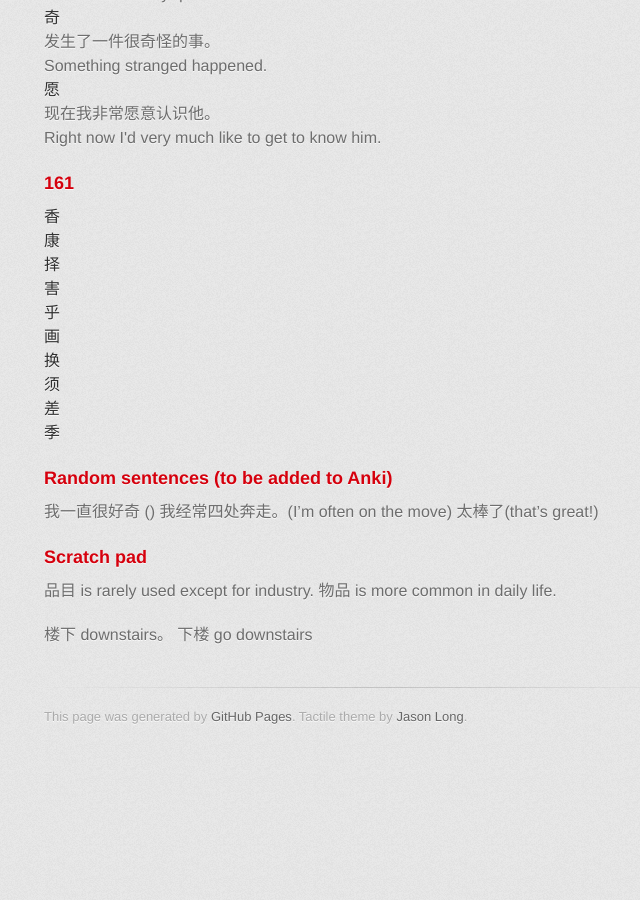
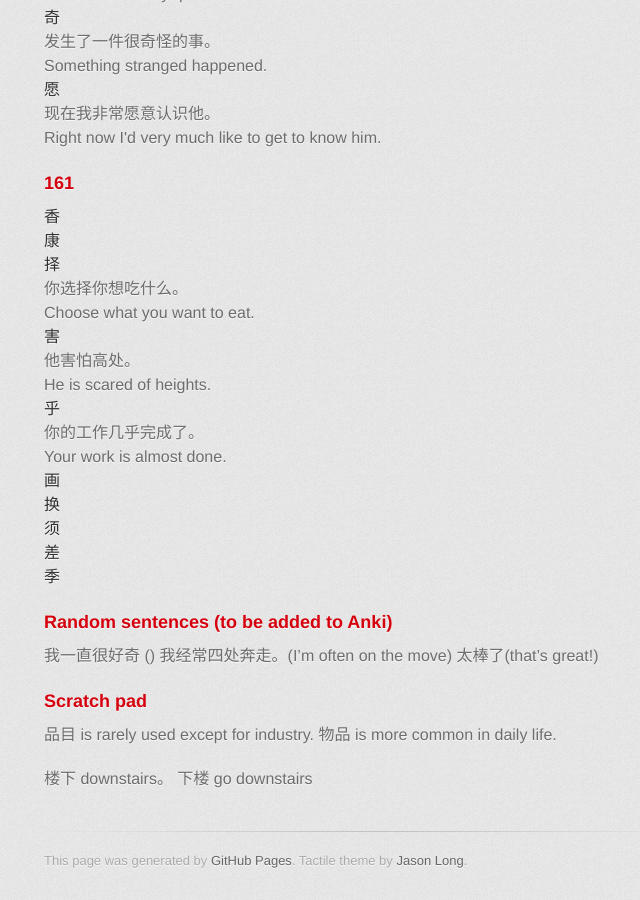
Before and after one commit to axiomiety/axiomiety.github.io, a Jekyll site: the page built from llog/mandarin.markdown, in a window 1280 px wide and 900 px high, scrolled down 11420 px. Shown: the whole window, without its empty margins (286-926 px from the left). Built offline with Jekyll 4.4.1, drawn with Linux system fonts in a browser that asks for light colours; nearby versions of some CDN libraries; some web fonts are replaced; before the commit the page ends 12176 px from its top, so only the background shows below that.

Commit message:
mandarin

```diff
--- a/llog/mandarin.markdown
+++ b/llog/mandarin.markdown
@@ -570,14 +570,14 @@ Character|Sentence|Translation
   <dd></dd>
   <dd></dd>
   <dt>择</dt>
-  <dd></dd>
-  <dd></dd>
+  <dd>你选择你想吃什么。</dd>
+  <dd>Choose what you want to eat.</dd>
   <dt>害</dt>
-  <dd></dd>
-  <dd></dd>
+  <dd>他害怕高处。</dd>
+  <dd>He is scared of heights.</dd>
   <dt>乎</dt>
-  <dd></dd>
-  <dd></dd>
+  <dd>你的工作几乎完成了。</dd>
+  <dd>Your work is almost done.</dd>
   <dt>画</dt>
   <dd></dd>
   <dd></dd>
```
